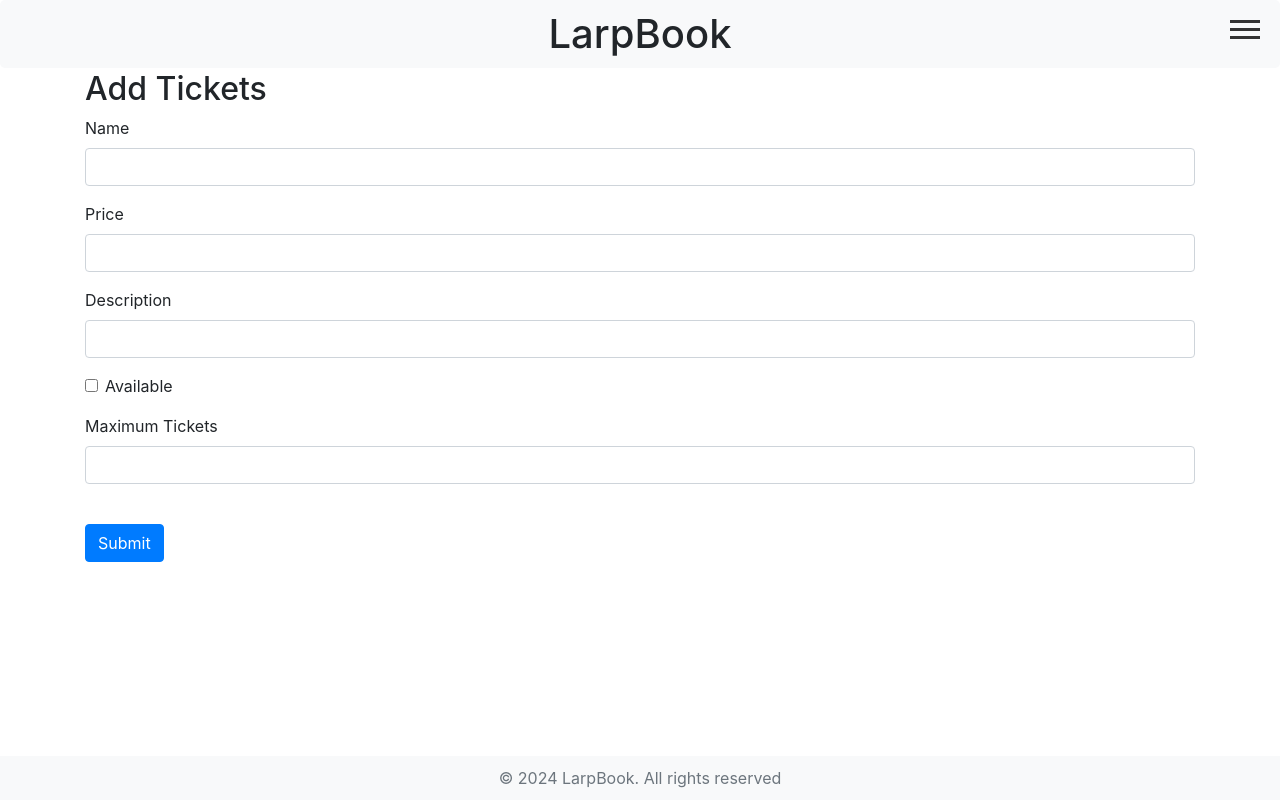
After one commit to timkchapman/DSP, a Flask app: template LarpBook/Templates/Events/add_tickets.html in a window 1280 px wide. The commit adds this page. Run offline with Flask 3, Linux system fonts and the light colour scheme; the template is opened without the code that fills it: values that come from a table or form of the project are taken from there, others are empty; parts of the project's set-up code (start-up, migrations or seed data) failed here and were passed over; some libraries are stand-ins or nearby versions.

Commit message:
Created initial form for the creation of tickets for events

```diff
--- a/LarpBook/Auth/routes.py
+++ b/LarpBook/Auth/routes.py
@@ -3,7 +3,7 @@ from LarpBook.Auth import bp
 from flask_login import current_user, login_user
 from LarpBook.Models import models
 from LarpBook.extensions import bcrypt, login_manager
-from LarpBook.Utils.Forms.forms import LoginForm, RegistrationForm
+from LarpBook.Static.Forms.forms import LoginForm, RegistrationForm
 from LarpBook.Utils import authorisation
 from datetime import datetime
 from LarpBook import db
--- a/LarpBook/Models/Miscelanious/tickettype.py
+++ b/LarpBook/Models/Miscelanious/tickettype.py
@@ -7,6 +7,6 @@ class TicketType(db.Model, SerializerMixin):
     name = db.Column(db.String(100), nullable=False)
     price = db.Column(db.Float, nullable=False)
     description = db.Column(db.String(1000), nullable=False)
-    availability = db.Column(db.Boolean, nullable=False)
+    available = db.Column(db.Boolean, nullable=False)
     max_tickets = db.Column(db.Integer, nullable=False)
     tickets_sold = db.Column(db.Integer, nullable=False)
--- /dev/null
+++ b/LarpBook/Static/Forms/addtickets.py
@@ -0,0 +1,10 @@
+from flask_wtf import FlaskForm
+from wtforms import StringField, FloatField, BooleanField,IntegerField
+from wtforms.validators import InputRequired, NumberRange, Length
+
+class AddTicketForm(FlaskForm):
+    name = StringField('Name', validators=[InputRequired(), Length(max=100)])
+    price = FloatField('Price', validators=[InputRequired(), NumberRange(min=0)])
+    description = StringField('Description', validators=[InputRequired(), Length(max=1000)])
+    available = BooleanField('Available')
+    max_tickets = IntegerField('Maximum Tickets', validators=[InputRequired(), NumberRange(min=1)])
--- a/LarpBook/Utils/Forms/forms.py
+++ b/LarpBook/Static/Forms/forms.py
@@ -1,3 +1,4 @@
 from .login import LoginForm
 from .registration import RegistrationForm
 from .createevent import EventForm
+from .addtickets import AddTicketForm
--- /dev/null
+++ b/LarpBook/Templates/Events/add_tickets.html
@@ -0,0 +1,49 @@
+{% extends "base.html" %}
+
+{% block content %}
+<div class="container">
+    <h2>Add Tickets</h2>
+    <form method="POST" action="{{ url_for('events.add_tickets', event_id=event.id) }}">
+        {{ form.hidden_tag() }}
+        <div class="form-group">
+            {{ form.name.label(class="form-control-label") }}
+            {{ form.name(class="form-control") }}
+            {% for error in form.name.errors %}
+            <span class="text-danger">{{ error }}</span>
+            {% endfor %}
+        </div>
+        <div class="form-group">
+            {{ form.price.label(class="form-control-label") }}
+            {{ form.price(class="form-control") }}
+            {% for error in form.price.errors %}
+            <span class="text-danger">{{ error }}</span>
+            {% endfor %}
+        </div>
+        <div class="form-group">
+            {{ form.description.label(class="form-control-label") }}
+            {{ form.description(class="form-control") }}
+            {% for error in form.description.errors %}
+            <span class="text-danger">{{ error }}</span>
+            {% endfor %}
+        </div>
+        <div class="form-group">
+            <div class="form-check">
+                <input class="form-check-input" type="checkbox" id="availableCheckbox" name="available">
+                <label class="form-check-label" for="availableCheckbox">Available</label>
+            </div>
+            {% for error in form.available.errors %}
+            <span class="text-danger">{{ error }}</span>
+            {% endfor %}
+        </div>
+
+        <div class="form-group">
+            {{ form.max_tickets.label(class="form-control-label") }}
+            {{ form.max_tickets(class="form-control") }}
+            {% for error in form.max_tickets.errors %}
+            <span class="text-danger">{{ error }}</span>
+            {% endfor %}
+        </div><br>
+        <button type="submit" class="btn btn-primary">Submit</button>
+    </form>
+</div>
+{% endblock %}
--- a/LarpBook/Templates/Events/event.html
+++ b/LarpBook/Templates/Events/event.html
@@ -52,6 +52,9 @@
     </div>
 
     <div class="description-container">
+        {% if current_user == event.organiser %}
+        <a href="{{ url_for('events.add_tickets', event_id=event.id) }}" class="btn btn-primary">Add Tickets</a>
+        {% endif %}
         <h2>Details:</h2>
         <p>{{ event.description }}</p>
     </div>
```
Also changed, not shown: LarpBook/Events/routes.py (+26 -1 lines), create_models.py (+21 -1 lines), LarpBook/Static/Forms/createevent.py (renamed from LarpBook/Utils/Forms/createevent.py), LarpBook/Static/Forms/login.py (renamed from LarpBook/Utils/Forms/login.py), LarpBook/Static/Forms/registration.py (renamed from LarpBook/Utils/Forms/registration.py).
